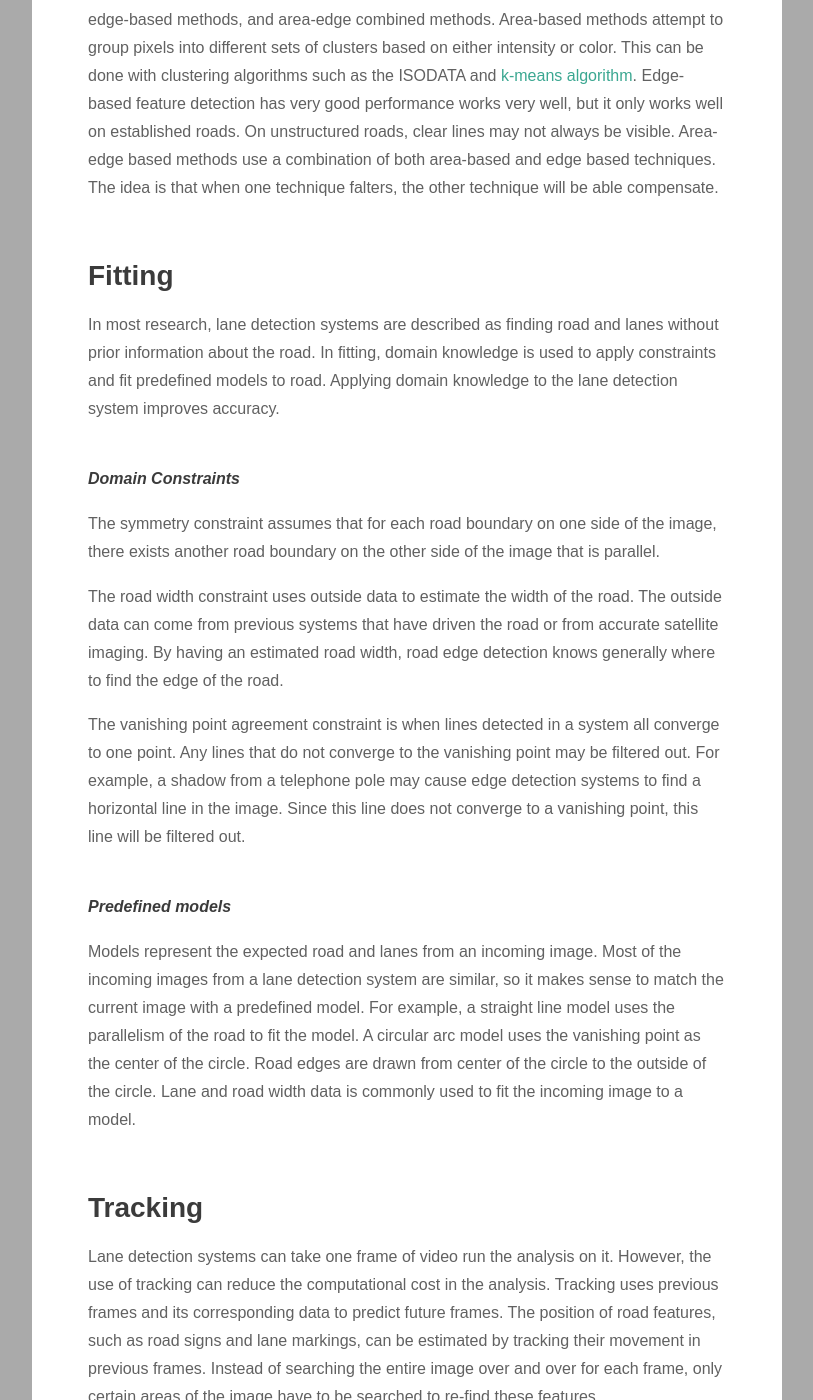
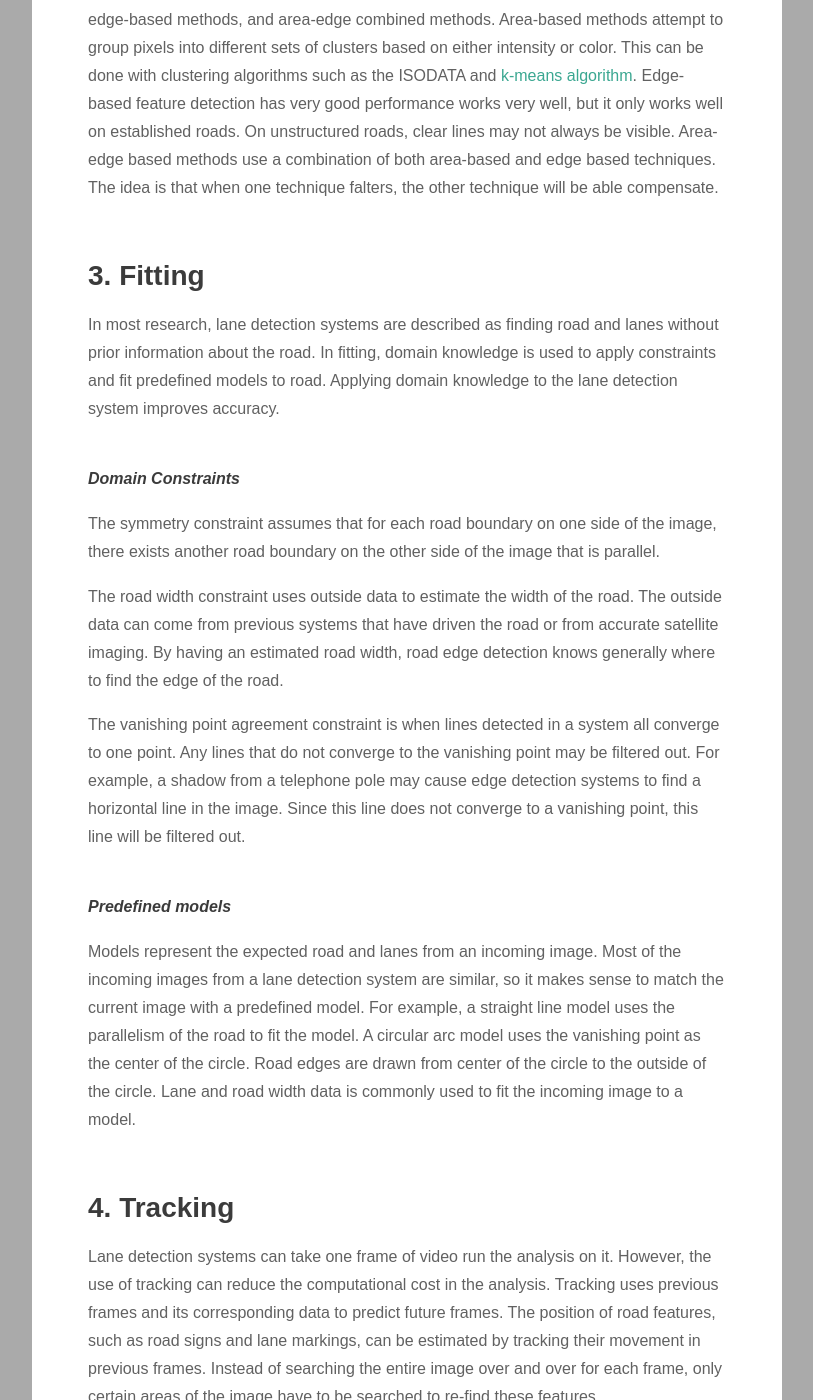
Before and after one commit to gojoe262/blog, a Jekyll site: the page built from _posts/2016-04-03-lane-detection-systems.md, in a window 1280 px wide and 1400 px high, scrolled down 3467 px. Shown: the whole window, without its empty margins (233-1046 px from the left). Built offline with Jekyll 4.4.1, drawn with Linux system fonts in a browser that asks for light colours.

Commit message:
Update 2016-04-03-lane-detection-systems.md

```diff
--- a/_posts/2016-04-03-lane-detection-systems.md
+++ b/_posts/2016-04-03-lane-detection-systems.md
@@ -51,7 +51,7 @@ In feature extraction, important features, such as road areas, road markings, or
 
 
 
-## Fitting ##
+## 3. Fitting ##
 In most research, lane detection systems are described as finding road and lanes without prior information about the road. In fitting, domain knowledge is used to apply constraints and fit predefined models to road. Applying domain knowledge to the lane detection system improves accuracy.
 
 #### Domain Constraints ####
@@ -68,7 +68,7 @@ Models represent the expected road and lanes from an incoming image. Most of the
 
 
 
-## Tracking ##
+## 4. Tracking ##
 
 Lane detection systems can take one frame of video run the analysis on it. However, the use of tracking can reduce the computational cost in the analysis. Tracking uses previous frames and its corresponding data to predict future frames. The position of road features, such as road signs and lane markings, can be estimated by tracking their movement in previous frames. Instead of searching the entire image over and over for each frame, only certain areas of the image have to be searched to re-find these features.
 
```
